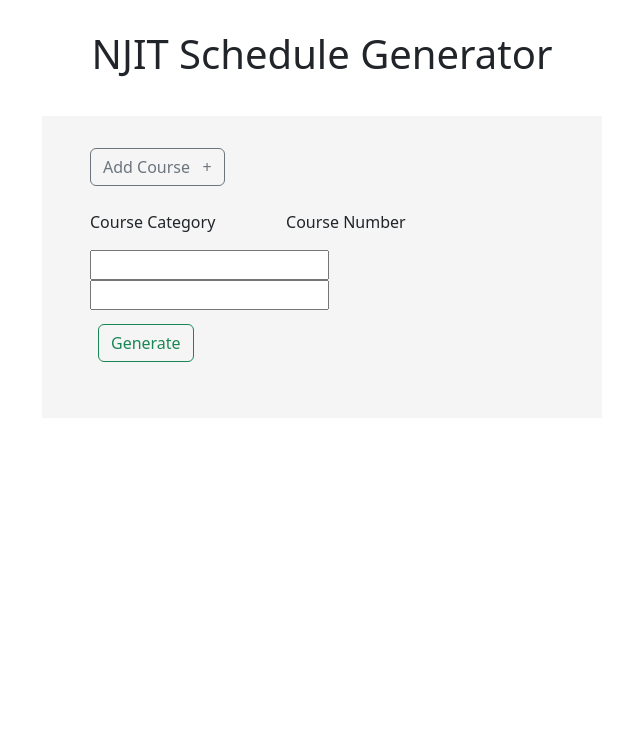
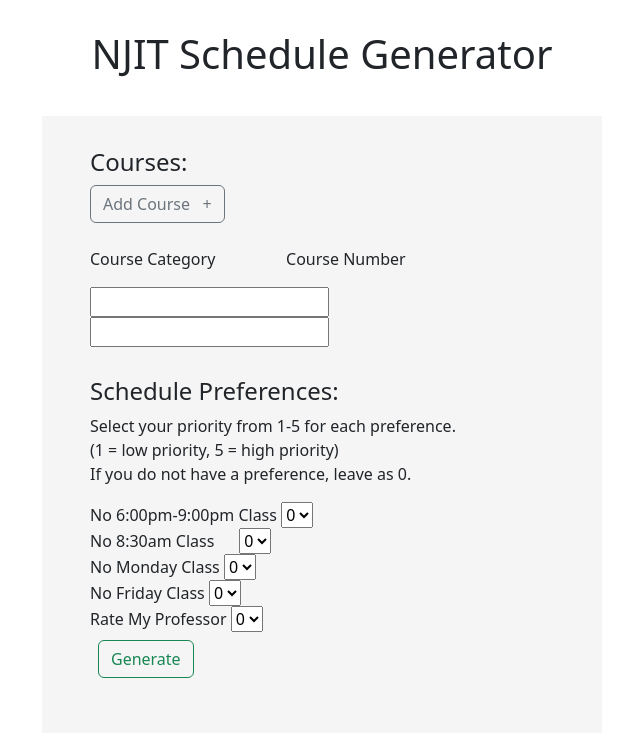
Before and after one commit to DaleNaci/HackNJIT2022, a PHP site: page / in a window 1280 px wide. Shown: the top 733 px of the page, without its empty margins (318-958 px from the left). Run offline with PHP 8.4, Linux system fonts and the light colour scheme.

Commit message:
Update index.php
adding schedule preferences

```diff
--- a/index.php
+++ b/index.php
@@ -14,6 +14,8 @@
     <main>
         <script src="https://cdnjs.cloudflare.com/ajax/libs/jquery/3.3.1/jquery.min.js"></script>
         <form action="generate.php" method="post">
+            <!--choose your courses-->
+            <h4>Courses:</h4>
             <div class="container1">
                 <button class="btn btn-outline-secondary">Add Course &nbsp;
                     <span>+ </span>
@@ -22,6 +24,65 @@
                 <div id="custom-margin"><input type="course-category" name="course1"><input type="course-number" name="num1"></div>
             </div>
             <input id="x" type="hidden" name="x" value="0" />
+            <br>
+            <h4>Schedule Preferences:</h4>
+            <div class="preferences">
+                <p>Select your priority from 1-5 for each preference.<br>(1 = low priority, 5 = high priority)<br>If you do not have a preference, leave as 0.</p>
+                <label for="priority1">No 6:00pm-9:00pm Class</label>
+                <select id="priority1" name="priority1">
+                    <option value="0">0</option>
+                    <option value="1">1</option>
+                    <option value="2">2</option>
+                    <option value="3">3</option>
+                    <option value="4">4</option>
+                    <option value="5">5</option>
+                </select>
+                <br>
+
+                <label for="priority2">No 8:30am Class&nbsp &nbsp &nbsp</label>
+                <select id="priority2" name="priority2">
+                    <option value="0">0</option>
+                    <option value="1">1</option>
+                    <option value="2">2</option>
+                    <option value="3">3</option>
+                    <option value="4">4</option>
+                    <option value="5">5</option>
+                </select>
+                <br>
+
+                <label for="priority3">No Monday Class</label>
+                <select id="priority3" name="priority3">
+                    <option value="0">0</option>
+                    <option value="1">1</option>
+                    <option value="2">2</option>
+                    <option value="3">3</option>
+                    <option value="4">4</option>
+                    <option value="5">5</option>
+                </select>
+                <br>
+
+                <label for="priority4">No Friday Class</label>
+                <select id="priority4" name="priority4">
+                    <option value="0">0</option>
+                    <option value="1">1</option>
+                    <option value="2">2</option>
+                    <option value="3">3</option>
+                    <option value="4">4</option>
+                    <option value="5">5</option>
+                </select>
+                <br>
+
+                <label for="priority5">Rate My Professor</label>
+                <select id="priority5" name="priority5">
+                    <option value="0">0</option>
+                    <option value="1">1</option>
+                    <option value="2">2</option>
+                    <option value="3">3</option>
+                    <option value="4">4</option>
+                    <option value="5">5</option>
+                </select>
+                <br>
+            </div>
             <button type="submit" class="btn btn-outline-success">Generate</button>
         </form>
 
@@ -30,8 +91,8 @@
             var max_fields = 6;
             var wrapper = $(".container1");
             var add_button = $(".btn.btn-outline-secondary");
+            var x = 1;
 
-            var x = 1;
             $(add_button).click(function(e) {
                 e.preventDefault();
                 if (x < max_fields) {
@@ -48,8 +109,7 @@
                 $(this).parent('div').remove();
                 x--;
                 document.getElementById("x").value = x;
-            })
-
+            });
         });
         </script>
     </main>
```
